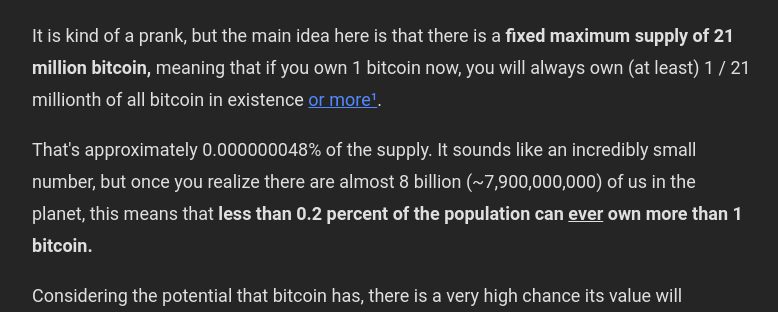
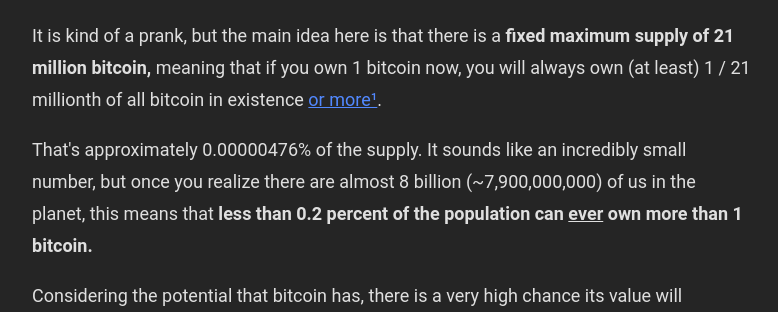
Before and after one commit to handsomelatino/bitcoin-exact-forecast, a React (Create React App) app: page / in a window 1280 px wide. Shown: the part 1140-1452 px from the top of the page, without its empty margins (248-1026 px from the left). Built offline with nearby package versions, Linux system fonts and the light colour scheme.

Commit message:
Correct percentage of 1 out of 21 million

```diff
--- a/src/App.js
+++ b/src/App.js
@@ -49,7 +49,7 @@
 
           <h3>What do you mean by 1 BTC = 1 BTC. Is this a cheap prank?</h3>
           <p>It is kind of a prank, but the main idea here is that there is a <strong>fixed maximum supply of 21 million bitcoin,</strong> meaning that if you own 1 bitcoin now, you will always own (at least) 1 / 21 millionth of all bitcoin in existence <a href="#deflation" onClick={onClickDeflation}>or more¹</a>.</p>
-          <p>That's approximately 0.000000048% of the supply. It sounds like an incredibly small number, but once you realize there are almost 8 billion (~7,900,000,000) of us in the planet, this means that <strong>less than 0.2 percent of the population can <u>ever</u> own more than 1 bitcoin.</strong></p>
+          <p>That's approximately 0.00000476% of the supply. It sounds like an incredibly small number, but once you realize there are almost 8 billion (~7,900,000,000) of us in the planet, this means that <strong>less than 0.2 percent of the population can <u>ever</u> own more than 1 bitcoin.</strong></p>
           <p>Considering the potential that bitcoin has, there is a very high chance its value will continue growing (keep reading to know why).</p>
 
           <h3>This is stupid. $1 USD = $1 USD. 1 Eur = 1 Eur. Right?</h3>
```
